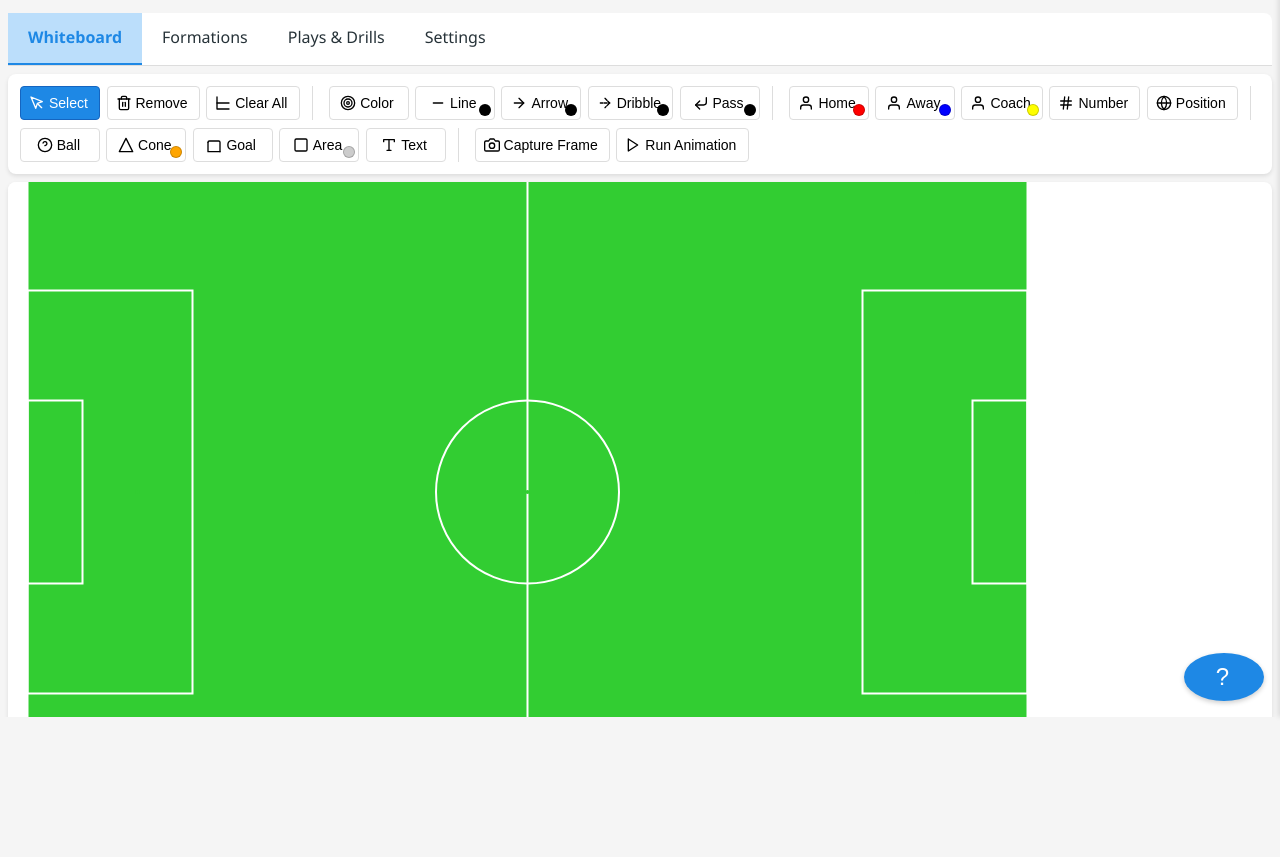
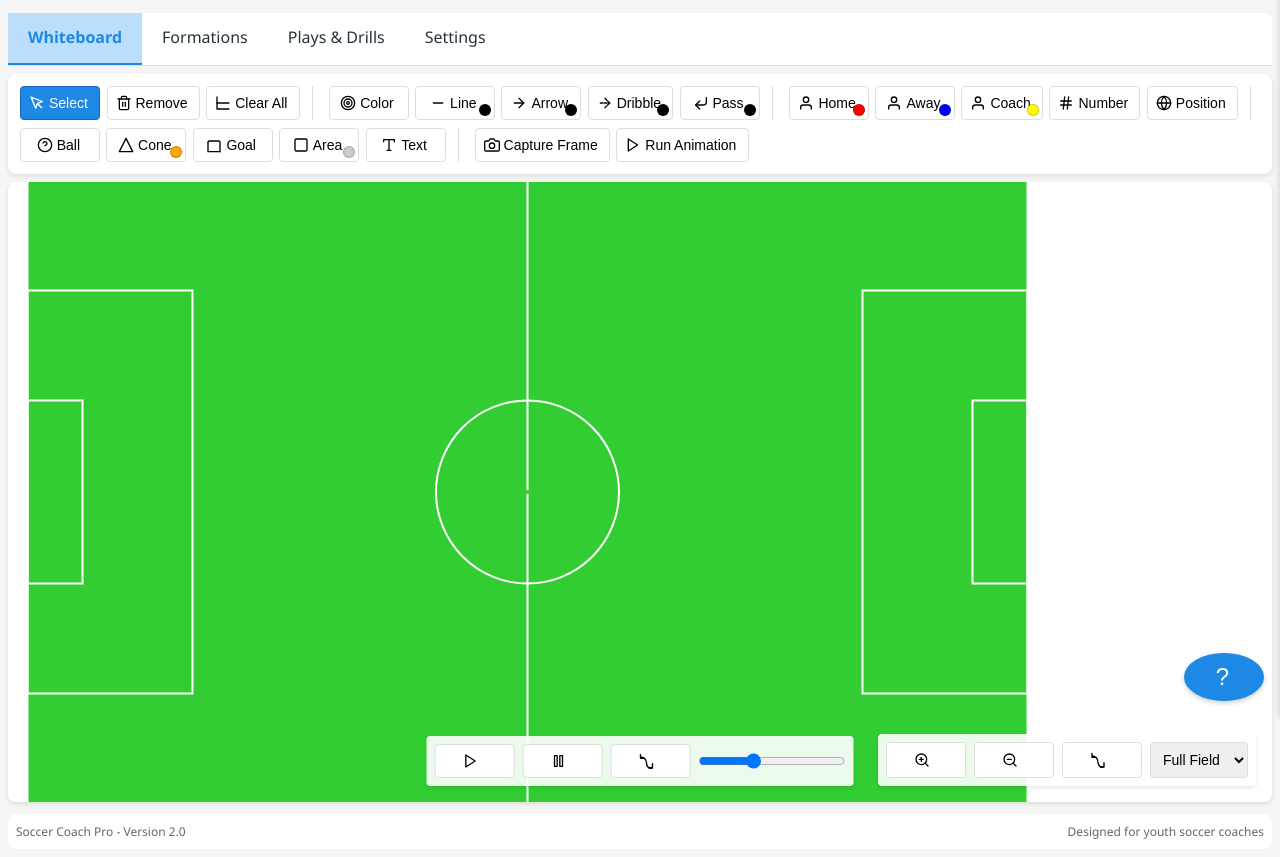
Before and after one commit to JAmer233/mywebsite, a plain HTML site: page index.html in a window 1280 px wide. Shown: the part 83-940 px from the top of the page. Before the commit the page ends 800 px from the top, so only its background shows below. Drawn offline with Linux system fonts and the light colour scheme.

Commit message:
Update index.html

```diff
--- a/index.html
+++ b/index.html
@@ -8,10 +8,12 @@
 	    html, body {
 			margin: 0;
             padding: 0;
+		overflow-y: auto !important;
+		    height: auto !important
             overflow: hidden;
-            height: 100%;
+            min-height: 100%;
             width: 100%;
-			position: fixed;
+	position: relative;
         }
 
         :root {
```
